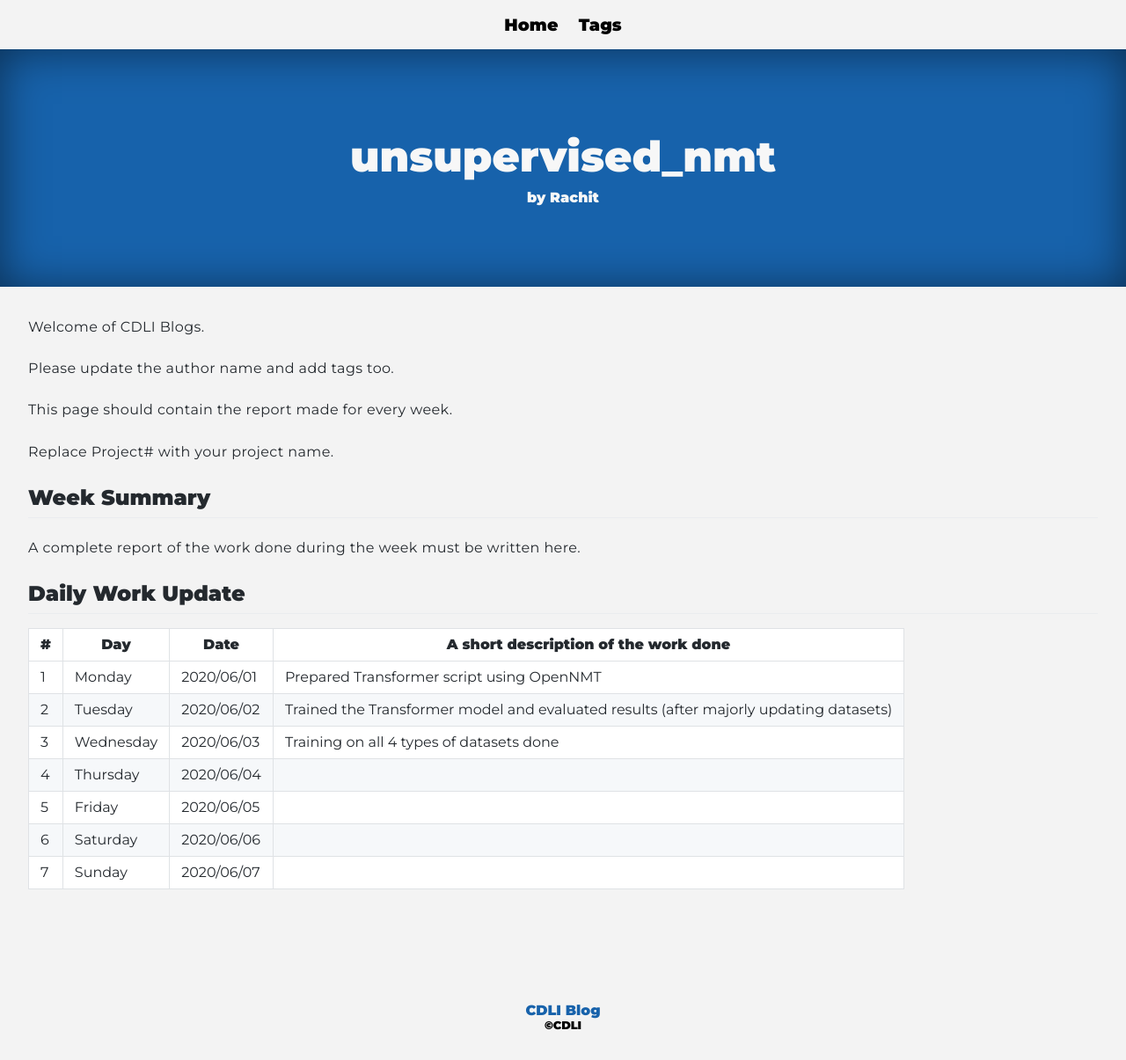
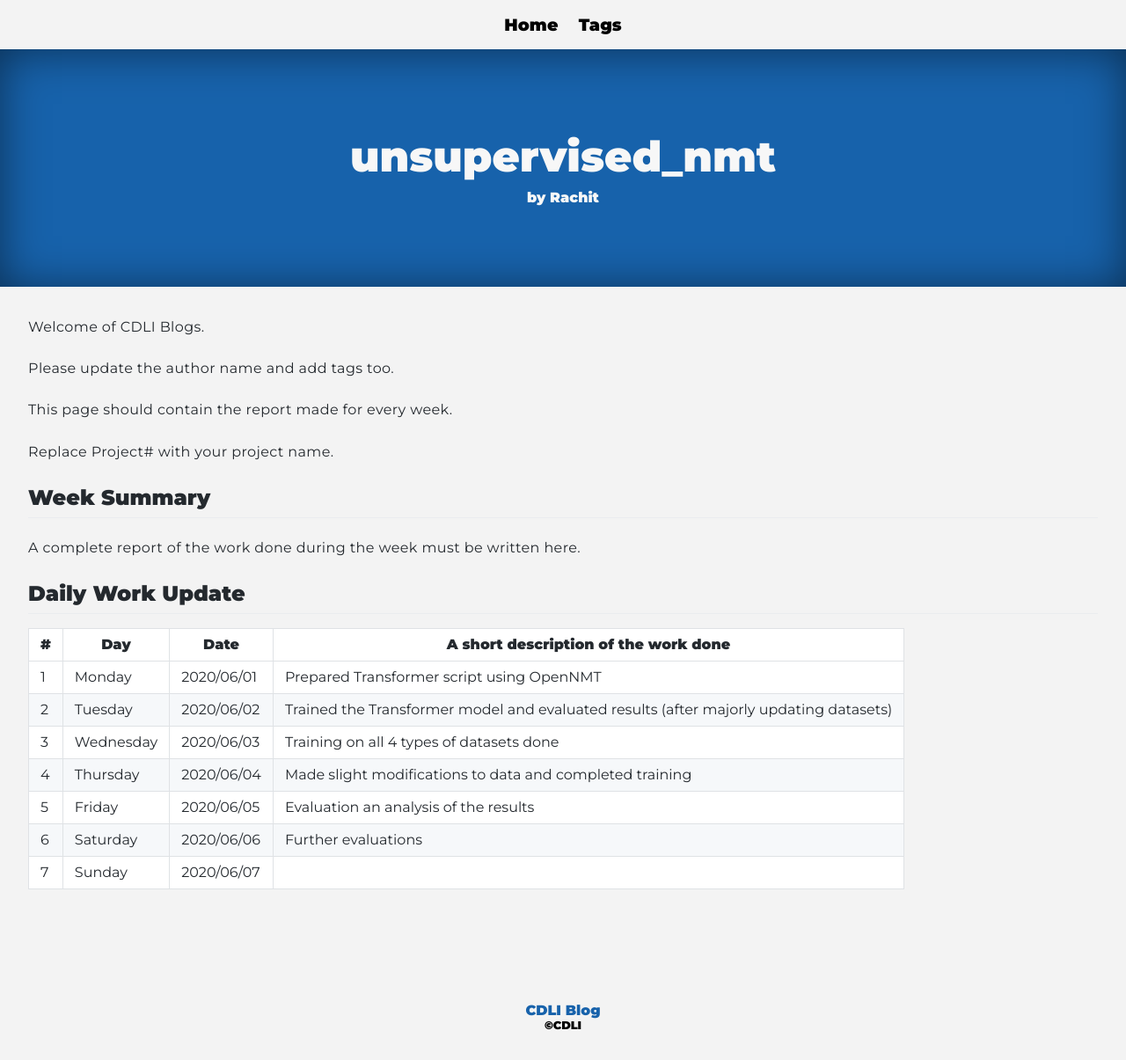
Before and after one commit to cdli-gh/blog, a Jekyll site: the page built from _blog/intern20/unsupervised_nmt/posts/02_week2.md, in a window 1280 px wide. Shown: the whole page at 88% size. Built offline with Jekyll 4.4.1, drawn with Linux system fonts in a browser that asks for light colours; Markdown is read by kramdown in place of the engine named in the settings.

Commit message:
Updated 2.6

```diff
--- a/_blog/intern20/unsupervised_nmt/posts/02_week2.md
+++ b/_blog/intern20/unsupervised_nmt/posts/02_week2.md
@@ -24,7 +24,7 @@ A complete report of the work done during the week must be written here.
 |1   	| Monday 	|   2020/06/01	|  Prepared Transformer script using OpenNMT 	|
 |2   	| Tuesday  	|   2020/06/02	|  Trained the Transformer model and evaluated results (after majorly updating datasets) 	|
 |3   	| Wednesday  	|  2020/06/03 	|  Training on all 4 types of datasets done 	|
-|4   	| Thursday  	|   2020/06/04	|   	|
-|5   	| Friday  	|   2020/06/05	|   	|
-|6   	| Saturday  	|   2020/06/06	|   	|
+|4   	| Thursday  	|   2020/06/04	|  Made slight modifications to data and completed training	|
+|5   	| Friday  	|   2020/06/05	|  Evaluation an analysis of the results 	|
+|6   	| Saturday  	|   2020/06/06	|  Further evaluations 	|
 |7   	| Sunday  	|   2020/06/07	|   	|
```
